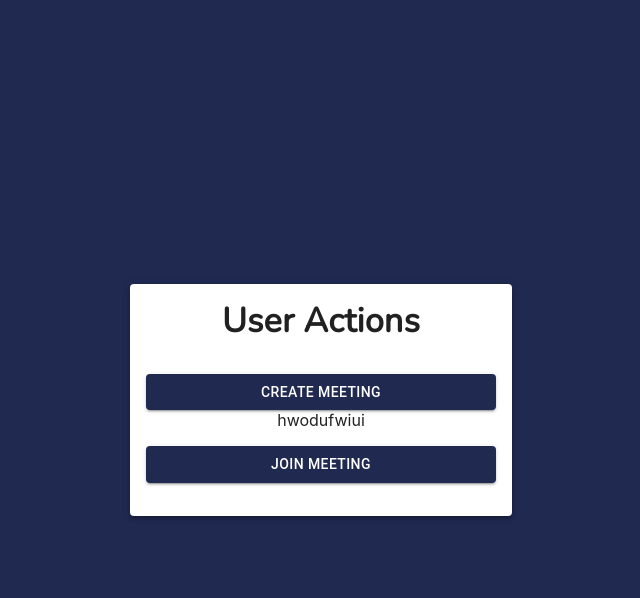
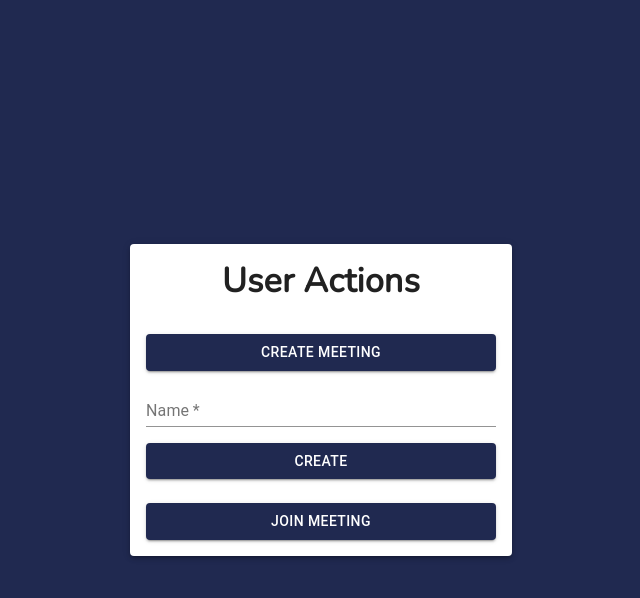
Before and after one commit to Codebugged-Research/Genus-For-Business, a React (Create React App) app in the folder client/: page / in a window 1280 px wide. Both pictures are taken after a click on the button "CREATE MEETING". Shown: the top 598 px of the page, without its empty margins (319-959 px from the left). Built offline with nearby package versions, Linux system fonts and the light colour scheme.

Commit message:
Added Forms

```diff
--- a/client/package.json
+++ b/client/package.json
@@ -4,9 +4,11 @@
   "private": true,
   "dependencies": {
     "@material-ui/core": "^4.11.3",
+    "@material-ui/lab": "^4.0.0-alpha.57",
     "@testing-library/jest-dom": "^5.11.10",
     "@testing-library/react": "^11.2.6",
     "@testing-library/user-event": "^12.8.3",
+    "axios": "^0.21.1",
     "react": "^17.0.2",
     "react-dom": "^17.0.2",
     "react-router-dom": "^5.2.0",
--- a/client/src/Components/CreateComponent/index.js
+++ b/client/src/Components/CreateComponent/index.js
@@ -3,6 +3,8 @@ import { makeStyles} from '@material-ui/core/styles';
 import Paper from '@material-ui/core/Paper';
 import Button from '@material-ui/core/Button';
 import Typography from '@material-ui/core/Typography';
+import TextField from '@material-ui/core/TextField';
+import {Alert, AlertTitle} from '@material-ui/lab/Alert';
 import {
     Container
 } from './CreateComponent';
@@ -35,8 +37,10 @@ const useStyles = makeStyles((theme) => ({
         marginTop: theme.spacing(2),
         height: '100%'
     },
-    contentForm:{
-        display: 'flex'
+    createForm:{
+        display: 'flex',
+        width: '100%',
+        margin: theme.spacing(1)
     }
 }))
 
@@ -44,6 +48,11 @@ function CreateScreen(){
 
     const classes = useStyles();
     const [formState, setFormState] = useState("");
+
+    const handleCreate = (e) => {
+        e.preventDefault();
+
+    }
 
     return(
         <Container>
@@ -59,7 +68,22 @@ function CreateScreen(){
                         Create Meeting
                     </Button>
                     <div className={classes.createForm} style={{display: formState === "create" ? 'flex' : 'none'}}>
-                            hwodufwiui
+                        <form style={{width: '100%'}}>
+                            <TextField
+                                required
+                                fullWidth
+                                label="Name"
+                                placeholder="Please enter your name"
+                            />
+                            <Button
+                                className={classes.btnStyle}
+                                style={{backgroundColor: '#202950'}}
+                                variant="contained"
+                                type="submit"
+                            >
+                                Create
+                            </Button>
+                        </form>
                     </div>
                     <Button
                         className={classes.btnStyle}
@@ -69,8 +93,23 @@ function CreateScreen(){
                     >
                         Join Meeting
                     </Button>
-                    <div className={classes.joinForm} style={{display: formState === "join" ? 'flex' : 'none'}}>
-                    uwhefhefuuwiu
+                    <div className={classes.createForm} style={{display: formState === "join" ? 'flex' : 'none'}}>
+                        <form style={{width: '100%'}}>
+                            <TextField
+                                required
+                                fullWidth
+                                label="Meeting Code"
+                                placeholder="Please enter the meeting code"
+                            />
+                            <Button
+                                className={classes.btnStyle}
+                                style={{backgroundColor: '#202950'}}
+                                variant="contained"
+                                type="submit"
+                            >
+                                Join
+                            </Button>
+                        </form>
                     </div>
                 </div>
             </Paper>
```
Also changed, not shown: 1 other file (tests, documents, lock files or other folders).
